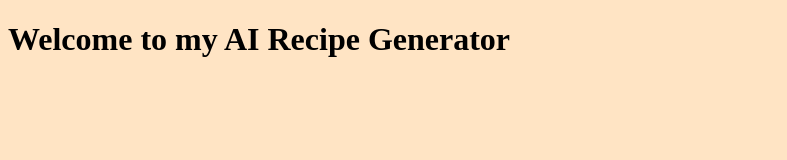
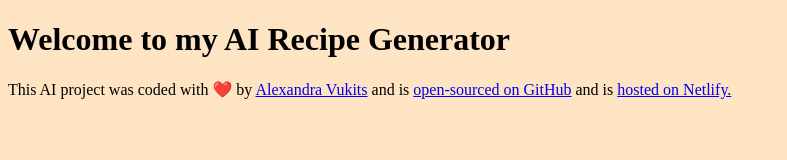
Before and after one commit to AlexandraVcodes/recipe-generator, a plain HTML site: page index.html in a window 1280 px wide. Shown: the whole page, without its empty margins (0-787 px from the left). Drawn offline with Linux system fonts and the light colour scheme.

Commit message:
Added the footer

```diff
--- a/index.html
+++ b/index.html
@@ -10,4 +10,23 @@
     <h1>Welcome to my AI Recipe Generator</h1>
     <script src="src/index.js"></script>
   </body>
+  <footer>
+    This AI project was coded with ❤️ by
+    <a href="https://github.com/AlexandraVcodes/" target="_blank"
+      >Alexandra Vukits</a
+    >
+    and is
+    <a
+      href="https://github.com/AlexandraVcodes/recipe-generator"
+      target="_blank"
+    >
+      open-sourced on GitHub</a
+    >
+    and is
+    <a
+      href="https://app.netlify.com/sites/fresh-recipe-generator"
+      target="_blank"
+      >hosted on Netlify.</a
+    >
+  </footer>
 </html>
```
